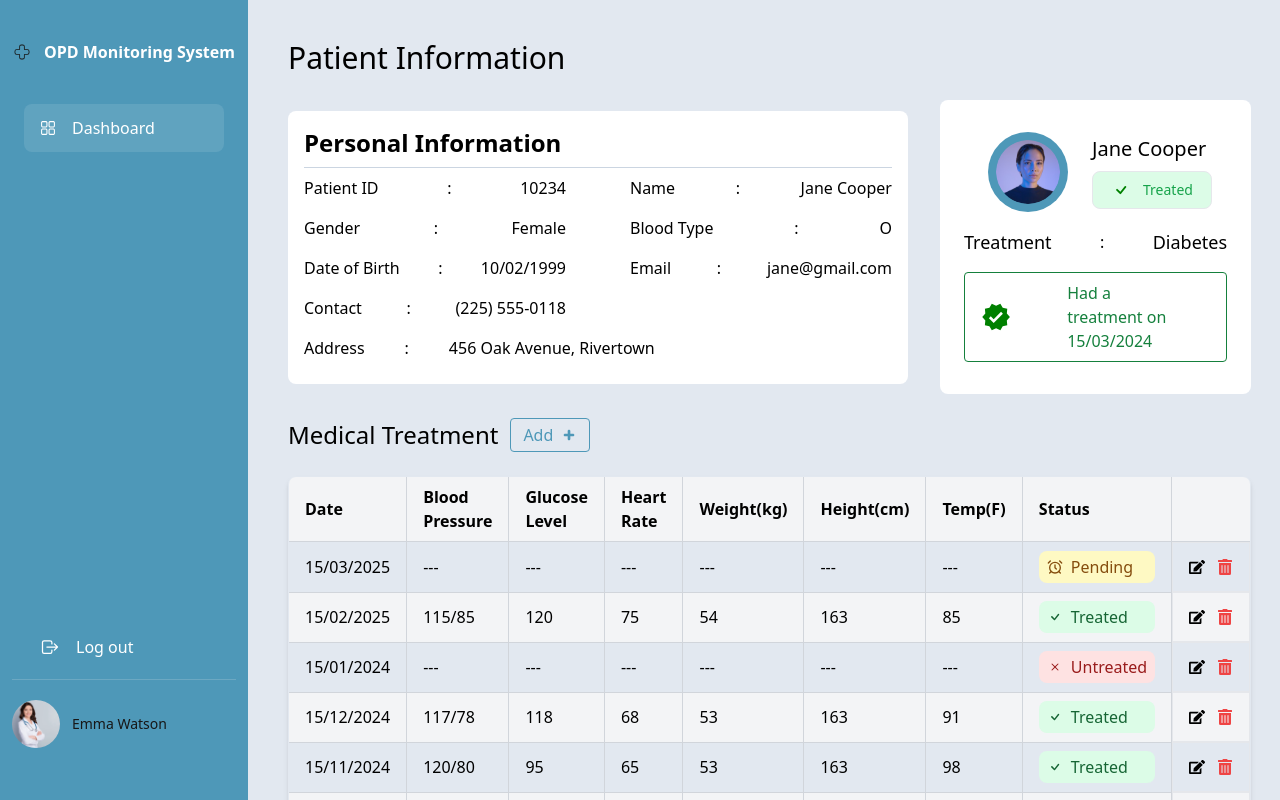
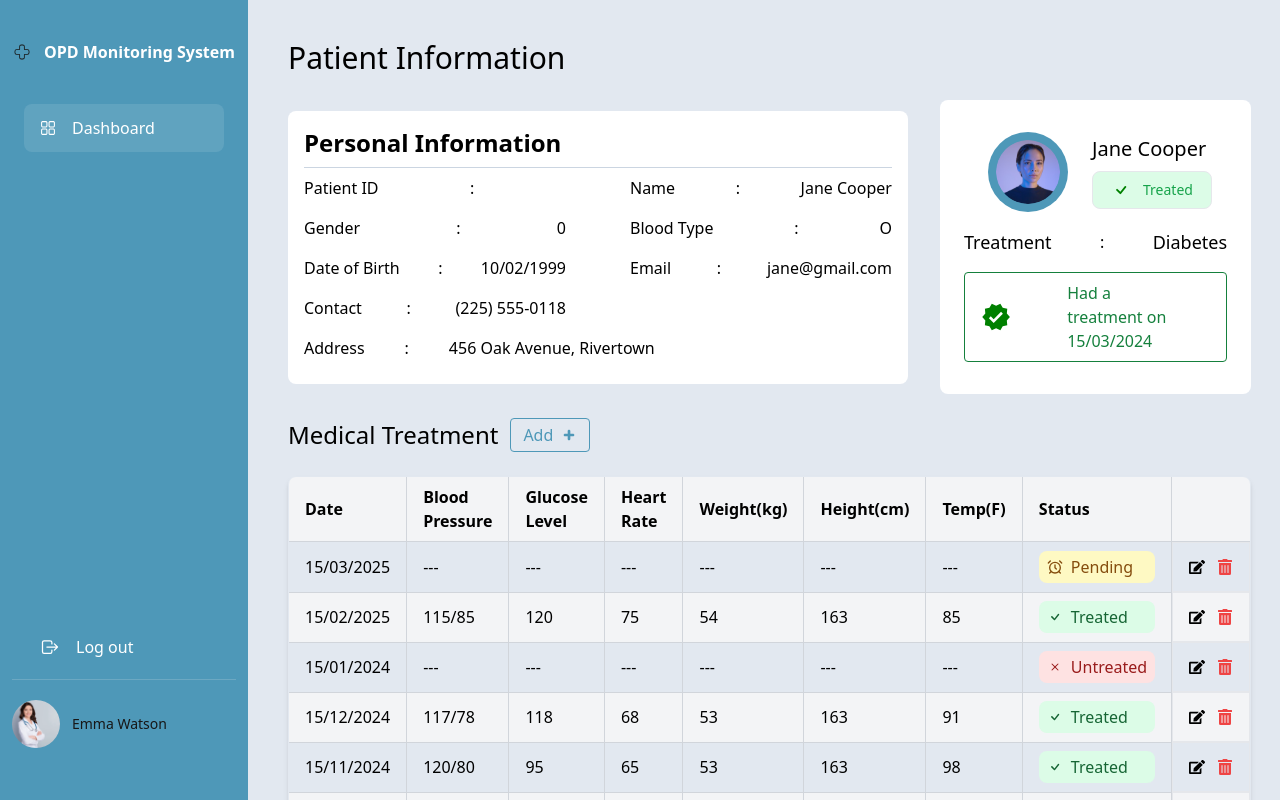
Before and after one commit to ThaungThanHanLamduan/opdms, a Next.js app in the folder Outpatient_Monitoring-System/: page /patients/10234 in a window 1280 px wide. Built offline with nearby package versions, Linux system fonts and the light colour scheme.

Commit message:
add new patient api

```diff
--- a/Outpatient_Monitoring-System/package.json
+++ b/Outpatient_Monitoring-System/package.json
@@ -20,7 +20,8 @@
     "react-dom": "^18",
     "react-hot-toast": "^2.4.1",
     "react-icons": "^5.3.0",
-    "react-query": "^3.39.3"
+    "react-query": "^3.39.3",
+    "react-select": "^5.8.2"
   },
   "devDependencies": {
     "@types/js-cookie": "^3.0.6",
--- /dev/null
+++ b/Outpatient_Monitoring-System/src/app/api/patientApi.ts
@@ -0,0 +1,32 @@
+import { BaseURL } from "@/service/ApiEndpoint";
+import { Patient } from "@/types/patientTypes";
+import axios from "axios";
+
+export const getAllPatients =  async () => {
+    try {
+        const response = await axios.get(`${BaseURL}/api/patients`,{
+            headers: {
+                Accept: "application/json",
+                "Content-Type": "application/json",
+              },
+        })
+
+        return response;
+    } catch (error) {
+        console.log(error);
+    }
+}
+
+export const createPatient = async (patientData: Patient) => {
+    try {
+        const response = await axios.post(`${BaseURL}/api/patients/create`, patientData, {
+            headers: {
+                Accept: "application/json",
+                "Content-Type": "application/json",
+            },
+        });
+        return response;
+    } catch (error) {
+        console.error(error);
+    }
+};
--- a/Outpatient_Monitoring-System/src/app/components/PatientFormModal.tsx
+++ b/Outpatient_Monitoring-System/src/app/components/PatientFormModal.tsx
@@ -1,36 +1,84 @@
 "use client";
+import React, { useState } from "react";
+import { useCreatePatient } from "../hooks/usePatientApi";
 import { PatientFormModalProps, Patient } from "@/types/patientTypes";
-import React, { useState } from "react";
+import Select, { SingleValue } from "react-select";
 
 const PatientFormModal: React.FC<PatientFormModalProps> = ({
   isOpen,
   onClose,
-  onSubmit,
 }) => {
+  const createPatientMutation = useCreatePatient();
+
+  const nationalityOptions = [
+    { value: "", label: "Select Nationality" },
+    { value: "American", label: "American" },
+    { value: "Australian", label: "Australian" },
+    { value: "British", label: "British" },
+    { value: "Bruneian", label: "Bruneian" },
+    { value: "Burmese", label: "Burmese" },
+    { value: "Canadian", label: "Canadian" },
+    { value: "Cambodian", label: "Cambodian" },
+    { value: "Chinese", label: "Chinese" },
+    { value: "French", label: "French" },
+    { value: "Filipino", label: "Filipino" },
+    { value: "German", label: "German" },
+    { value: "Indian", label: "Indian" },
+    { value: "Indonesian", label: "Indonesian" },
+    { value: "Japanese", label: "Japanese" },
+    { value: "Laotian", label: "Laotian" },
+    { value: "Malaysian", label: "Malaysian" },
+    { value: "Mexican", label: "Mexican" },
+    { value: "Russian", label: "Russian" },
+    { value: "Singaporean", label: "Singaporean" },
+    { value: "Thai", label: "Thai" },
+    { value: "Vietnamese", label: "Vietnamese" },
+  ];
+
   const [formData, setFormData] = useState<Patient>({
-    id: 0,
     name: "",
-    dob: "",
-    gender: "Male",
-    contact: "",
+    dateOfBirth: "",
+    contactNo: "",
+    address: "",
+    gender: 0,
     bloodType: "A",
     email: "",
-    address: "",
     diagnosis: "",
-    treated: false,
+    identification_no: "",
+    nationality: "",
   });
 
   const handleChange = (
     e: React.ChangeEvent<HTMLInputElement | HTMLSelectElement>
   ) => {
     const { name, value } = e.target;
-    setFormData({ ...formData, [name]: value });
+
+    setFormData((prevFormData) => ({
+      ...prevFormData,
+      [name]: name === "gender" ? (value === "Male" ? 0 : 1) : value,
+    }));
   };
 
-  const handleSubmit = (e: React.FormEvent) => {
+  const handleNationalityChange = (
+    newValue: SingleValue<{ value: string; label: string }>
+  ) => {
+    setFormData((prevData) => ({
+      ...prevData,
+      nationality: newValue ? newValue.value : "",
+    }));
+  };
+
+  const handleSubmit = async (e: React.FormEvent) => {
     e.preventDefault();
-    onSubmit(formData);
+    createPatientMutation.mutate(formData, {
+      onSuccess: () => {
+        console.log(formData);
         onClose();
+      },
+      onError: (error) => {
+        console.error("Error creating patient:", error);
+      },
+    });
   };
 
   if (!isOpen) return null;
@@ -38,8 +86,13 @@ const PatientFormModal: React.FC<PatientFormModalProps> = ({
   return (
     <div className="fixed inset-0 bg-black bg-opacity-50 flex items-center justify-center z-50">
       <div className="bg-white p-8 rounded-lg shadow-lg w-[500px] max-w-full">
-        <h2 className="text-2xl mb-6 text-black">Patient Personal Information</h2>
-        <form onSubmit={handleSubmit} className="grid grid-cols-2 gap-3 text-black">
+        <h2 className="text-2xl mb-6 text-black">
+          Patient Personal Information
+        </h2>
+        <form
+          onSubmit={handleSubmit}
+          className="grid grid-cols-2 gap-3 text-black"
+        >
           <div>
             <label className="block text-sm font-medium mb-1">Name</label>
             <input
@@ -54,20 +107,19 @@ const PatientFormModal: React.FC<PatientFormModalProps> = ({
           </div>
 
           <div>
-  <label className="block text-sm font-medium mb-1" htmlFor="dob">
+            <label className="block text-sm font-medium mb-1" htmlFor="dateOfBirth">
               Date of Birth
             </label>
             <input
               type="date"
-    id="dob"
-    name="dob"
+              id="dateOfBirth"
+              name="dateOfBirth"
               className="w-full border rounded px-3 py-2"
-    value={formData.dob}
+              value={formData.dateOfBirth}
               onChange={handleChange}
               required
             />
           </div>
-
 
           <div>
             <label className="block text-sm font-medium mb-1">Gender</label>
@@ -80,7 +132,6 @@ const PatientFormModal: React.FC<PatientFormModalProps> = ({
             >
               <option value="Male">Male</option>
               <option value="Female">Female</option>
-              <option value="Other">Other</option>
             </select>
           </div>
 
@@ -101,19 +152,6 @@ const PatientFormModal: React.FC<PatientFormModalProps> = ({
           </div>
 
           <div className="col-span-2">
-            <label className="block text-sm font-medium mb-1">Contact</label>
-            <input
-              type="text"
-              name="contact"
-              className="w-full border rounded px-3 py-2"
-              placeholder="Enter Contact"
-              value={formData.contact}
-              onChange={handleChange}
-              required
-            />
-          </div>
-
-          <div className="col-span-2">
             <label className="block text-sm font-medium mb-1">Email</label>
             <input
               type="email"
@@ -122,6 +160,48 @@ const PatientFormModal: React.FC<PatientFormModalProps> = ({
               placeholder="Enter Email"
               value={formData.email}
               onChange={handleChange}
+            />
+          </div>
+          <div>
+            <label className="block text-sm font-medium mb-1">
+              Identification Number
+            </label>
+            <input
+              type="text"
+              name="identification_no"
+              className="w-full border rounded px-3 py-2"
+              placeholder="Enter ID Number"
+              value={formData.identification_no}
+              onChange={handleChange}
+              required
+            />
+          </div>
+
+          <div>
+            <label className="block text-sm font-medium mb-1">
+              Nationality
+            </label>
+
+            <Select
+              options={nationalityOptions}
+              placeholder="Select Nationality"
+              onChange={handleNationalityChange}
+              value={nationalityOptions.find(
+                (option) => option.value === formData.nationality
+              )}
+            />
+          </div>
+
+          <div className="col-span-2">
+            <label className="block text-sm font-medium mb-1">Contact</label>
+            <input
+              type="text"
+              name="contactNo"
+              className="w-full border rounded px-3 py-2"
+              placeholder="Enter Contact"
+              value={formData.contactNo}
+              onChange={handleChange}
+              required
             />
           </div>
 
--- a/Outpatient_Monitoring-System/src/app/components/PersonalInformation.tsx
+++ b/Outpatient_Monitoring-System/src/app/components/PersonalInformation.tsx
@@ -2,24 +2,25 @@ import { Patient } from "@/types/patientTypes";
 import React from "react";
 
 const patient: Patient = {
-  id: 10234,
   name: "Jane Cooper",
-  dob: "10/02/1999",
-  contact: "(225) 555-0118",
+  dateOfBirth: "10/02/1999",
+  contactNo: "(225) 555-0118",
   address: "456 Oak Avenue, Rivertown",
-  gender: "Female",
+  gender: 0,
   bloodType: "O",
   email: "jane@gmail.com",
+  identification_no: "",
+  nationality: ""
 };
 
 const personalInfoFields = [
-  { label: "Patient ID", value: patient.id },
+  { label: "Patient ID", value: patient.identification_no },
   { label: "Name", value: patient.name },
   { label: "Gender", value: patient.gender },
   { label: "Blood Type", value: patient.bloodType },
-  { label: "Date of Birth", value: patient.dob },
+  { label: "Date of Birth", value: patient.dateOfBirth },
   { label: "Email", value: patient.email },
-  { label: "Contact", value: patient.contact },
+  { label: "Contact", value: patient.contactNo },
 ];
 
 const PersonalInformation: React.FC = () => (
--- a/Outpatient_Monitoring-System/src/app/components/TableBody.tsx
+++ b/Outpatient_Monitoring-System/src/app/components/TableBody.tsx
@@ -4,158 +4,9 @@ import Link from "next/link";
 import { FaEye } from "react-icons/fa6";
 import TreatmentStatus from "./TreatmentStatus";
 import { useOutpatientTable } from "../contexts/OutpatientTableContext";
-import { Patient } from "@/types/patientTypes";
-
-const patients: Patient[] = [
-  {
-    id: 10234,
-    name: "Jane Cooper",
-    contact: "(225) 555-0118",
-    email: "jane@gmail.com",
-    diagnosis: "Diabetes",
-    treated: true,
-    dob: "1982-10-10",
-    gender: "Female",
-    bloodType: "A+",
-    address: "123 Elm Street, Springfield",
-  },
-  {
-    id: 10235,
-    name: "Floyd Miles",
-    contact: "(205) 555-0100",
-    email: "floyd@gmail.com",
-    diagnosis: "Hypertension",
-    treated: false,
-    dob: "1975-07-15",
-    gender: "Male",
-    bloodType: "B+",
-    address: "456 Oak Avenue, Metropolis",
-  },
-  {
-    id: 10236,
-    name: "Ronald Richards",
-    contact: "(312) 555-0123",
-    email: "ronald@gmail.com",
-    diagnosis: "Asthma",
-    treated: true,
-    dob: "1990-11-22",
-    gender: "Male",
-    bloodType: "O+",
-    address: "789 Pine Road, Gotham",
-  },
-  {
-    id: 10237,
-    name: "Esther Howard",
-    contact: "(213) 555-0199",
-    email: "esther@gmail.com",
-    diagnosis: "Depression",
-    treated: false,
-    dob: "1988-03-30",
-    gender: "Female",
-    bloodType: "AB-",
-    address: "22 Main Street, Star City",
-  },
-  {
-    id: 10238,
-    name: "Cameron Williamson",
-    contact: "(415) 555-0191",
-    email: "cameron@gmail.com",
-    diagnosis: "Anxiety",
-    treated: true,
-    dob: "1992-09-18",
-    gender: "Male",
-    bloodType: "O-",
-    address: "67 Ocean Avenue, Coast Town",
-  },
-  {
-    id: 10239,
-    name: "Eleanor Pena",
-    contact: "(312) 555-0188",
-    email: "eleanor@gmail.com",
-    diagnosis: "Migraine",
-    treated: true,
-    dob: "1985-12-04",
-    gender: "Female",
-    bloodType: "A-",
-    address: "13 Cedar Street, Hill Valley",
-  },
-  {
-    id: 10240,
-    name: "Marvin McKinney",
-    contact: "(512) 555-0166",
-    email: "marvin@gmail.com",
-    diagnosis: "Arthritis",
-    treated: false,
-    dob: "1967-05-09",
-    gender: "Male",
-    bloodType: "B-",
-    address: "99 Maple Street, Riverdale",
-  },
-  {
-    id: 10241,
-    name: "Savannah Nguyen",
-    contact: "(404) 555-0115",
-    email: "savannah@gmail.com",
-    diagnosis: "Allergy",
-    treated: true,
-    dob: "2001-01-12",
-    gender: "Female",
-    bloodType: "A+",
-    address: "81 Birch Road, Smallville",
-  },
-  {
-    id: 10242,
-    name: "Jacob Jones",
-    contact: "(718) 555-0145",
-    email: "jacob@gmail.com",
-    diagnosis: "Obesity",
-    treated: false,
-    dob: "1980-08-27",
-    gender: "Male",
-    bloodType: "O+",
-    address: "21 Willow Lane, Derry",
-  },
-  {
-    id: 10243,
-    name: "Courtney Henry",
-    contact: "(616) 555-0177",
-    email: "courtney@gmail.com",
-    diagnosis: "COVID-19",
-    treated: true,
-    dob: "1979-04-20",
-    gender: "Female",
-    bloodType: "B+",
-    address: "55 Blossom Street, Woodbury",
-  },
-  {
-    id: 10244,
-    name: "Arlene McCoy",
-    contact: "(707) 555-0194",
-    email: "arlene@gmail.com",
-    diagnosis: "Heart Disease",
-    treated: false,
-    dob: "1955-06-02",
-    gender: "Female",
-    bloodType: "AB+",
-    address: "23 Bridge Street, Kingsport",
-  },
-  {
-    id: 10245,
-    name: "Darlene Robertson",
-    contact: "(503) 555-0192",
-    email: "darlene@gmail.com",
-    diagnosis: "Stroke",
-    treated: false,
-    dob: "1962-02-10",
-    gender: "Female",
-    bloodType: "A-",
-    address: "77 Forest Drive, Arkham",
-  },
-];
-
 
 const TableBody: React.FC = () => {
-  const { tableRef } = useOutpatientTable();
+  const { tableRef, patients } = useOutpatientTable();
 
   return (
     <div ref={tableRef}>
@@ -170,11 +21,11 @@ const TableBody: React.FC = () => {
           </tr>
         </thead>
         <tbody>
-          {patients.map((patient) => (
+          {Array.isArray(patients) && patients.slice(0, 10).map((patient) => (
             <tr className="border-b" key={patient.id}>
               <td className="py-2 px-4">{patient.id}</td>
               <td className="py-2 px-4">{patient.name}</td>
-              <td className="py-2 px-4">{patient.contact}</td>
+              <td className="py-2 px-4">{patient.contactNo}</td>
               <td className="py-2 px-4">{patient.email}</td>
               <td className="py-2 px-4">{patient.diagnosis}</td>
               <td className="py-2 pl-8">
--- a/Outpatient_Monitoring-System/src/app/contexts/OutpatientTableContext.tsx
+++ b/Outpatient_Monitoring-System/src/app/contexts/OutpatientTableContext.tsx
@@ -1,6 +1,7 @@
 "use client";
 import { DropdownPatient, OutpatientTableTypes } from "@/types/patientTypes";
 import React, { createContext, useContext, useRef, useState } from "react";
+import { useGetAllPatients } from "../hooks/usePatientApi";
 
 const OutpatientTableContext = createContext<OutpatientTableTypes | undefined>(
   undefined
@@ -9,6 +10,14 @@ const OutpatientTableContext = createContext<OutpatientTableTypes | undefined>(
 export const OutpatientTableProvider: React.FC<{
   children: React.ReactNode;
 }> = ({ children }) => {
+
+  // database
+  const { data } = useGetAllPatients();
+
+  const patients = data?.data || [];
+
+
+
   // table header
   // Print Data
   const handlePrint = () => {
@@ -65,6 +74,7 @@ export const OutpatientTableProvider: React.FC<{
   return (
     <OutpatientTableContext.Provider
       value={{
+        patients,
         tableRef,
         handlePrint,
         currentPage,
--- /dev/null
+++ b/Outpatient_Monitoring-System/src/app/hooks/usePatientApi.ts
@@ -0,0 +1,16 @@
+import { useMutation, useQuery } from "react-query"
+import { createPatient, getAllPatients } from "../api/patientApi"
+import { Patient } from "@/types/patientTypes"
+
+export const useGetAllPatients = () => {
+    return useQuery({
+        queryKey: ["allPatients"],
+        queryFn: () => getAllPatients()
+    })
+}
+
+export const useCreatePatient = () => {
+    return useMutation({
+        mutationFn: (patientData : Patient) => createPatient(patientData)
+    })
+}
--- /dev/null
+++ b/Outpatient_Monitoring-System/src/service/ApiEndpoint.ts
@@ -0,0 +1 @@
+export const BaseURL = "http://localhost:8080";
```
Also changed, not shown: Outpatient_Monitoring-System/src/types/patientTypes.ts (+23 -7 lines), 1 other file (tests, documents, lock files or other folders). Lines whose indentation alone changed are shown as unchanged.
